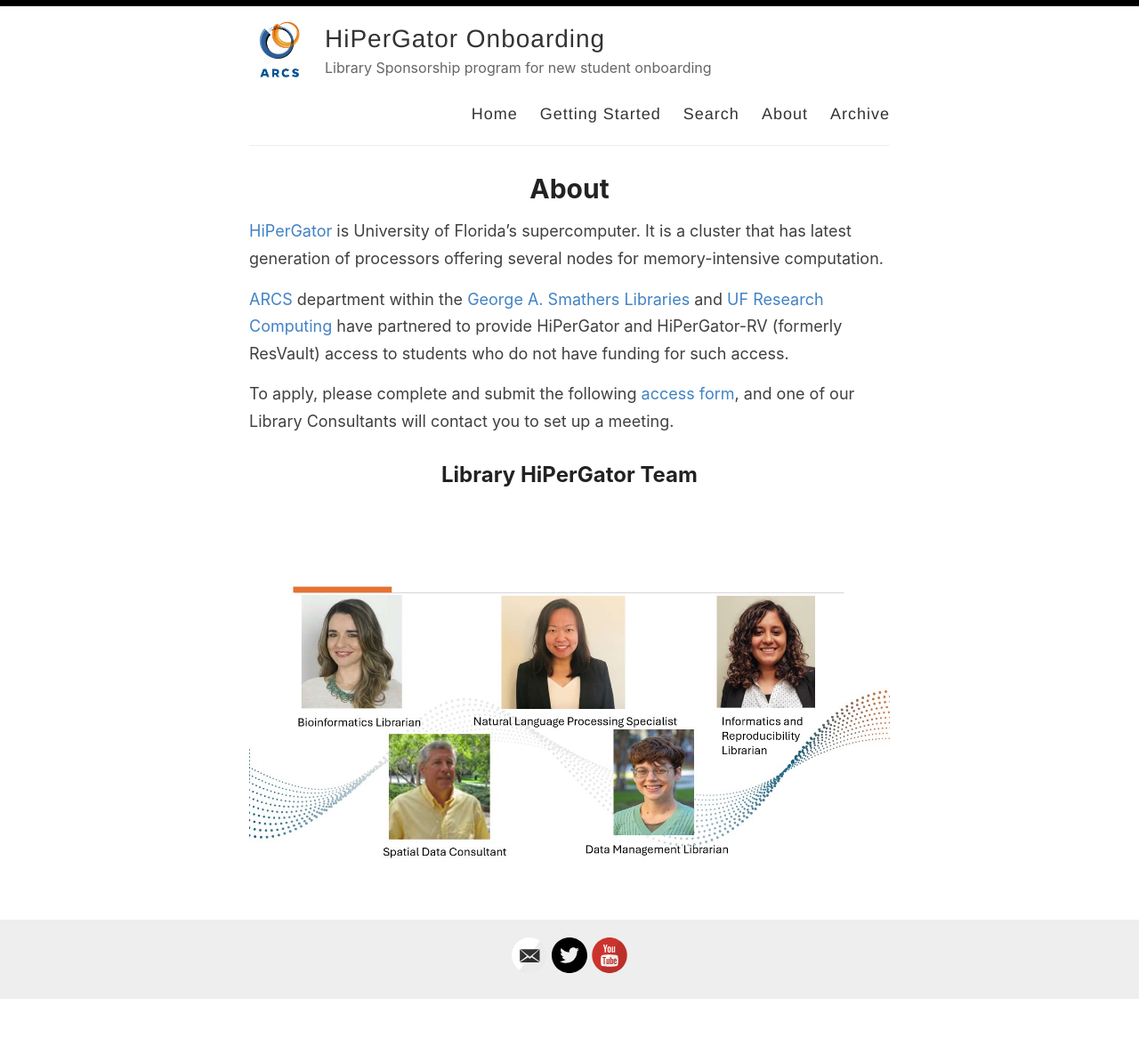
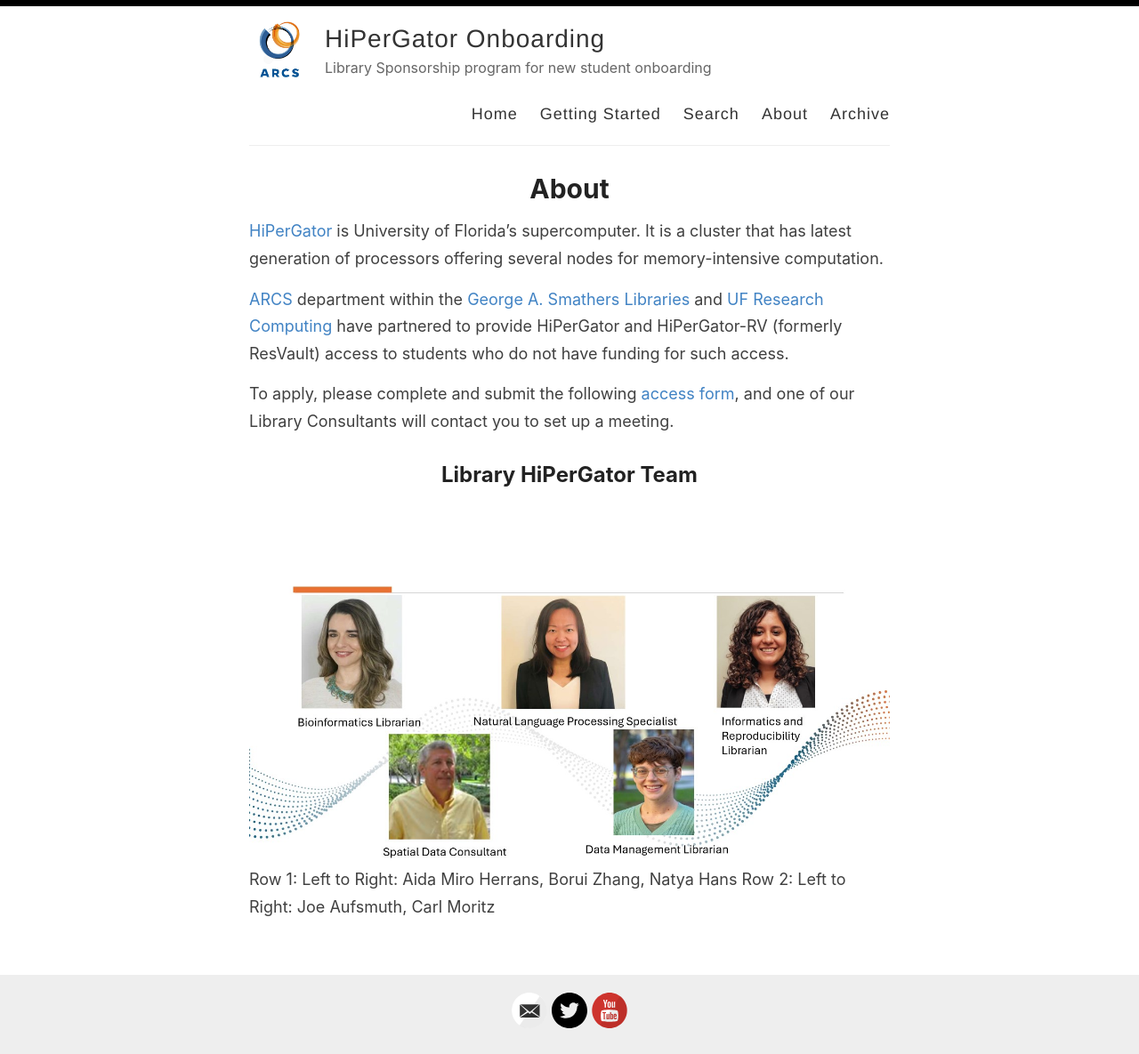
Before and after one commit to NatyaHans/HiPerGatorOnboarding, a Jekyll site: the page built from _pages/about.md, in a window 1280 px wide. Shown: the whole page at 89% size. Built offline with Jekyll 4.4.1, drawn with Linux system fonts in a browser that asks for light colours; before the commit the page ends 1124 px from its top, so only the background shows below that.

Commit message:
Update about.md

```diff
--- a/_pages/about.md
+++ b/_pages/about.md
@@ -13,3 +13,5 @@ To apply, please complete and submit the following [access form](https://arcs.uf
 
 ## Library HiPerGator Team
 ![HiPerGatorTeam](https://github.com/NatyaHans/HiPerGatorOnboarding/blob/master/images/Slide1.jpg)
+Row 1: Left to Right: Aida Miro Herrans, Borui Zhang, Natya Hans
+Row 2: Left to Right: Joe Aufsmuth, Carl Moritz
```
